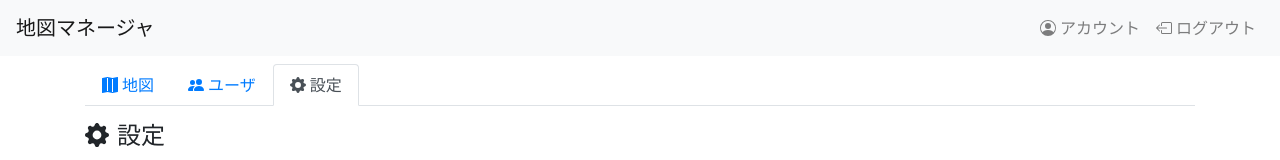
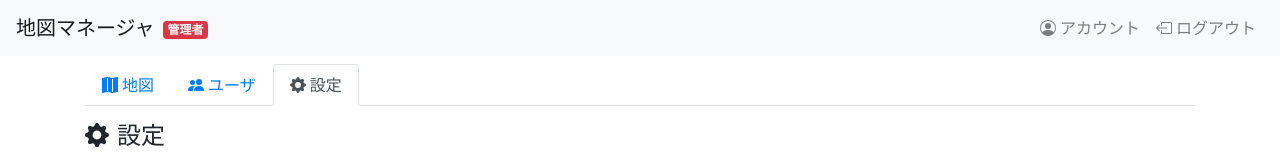
Before and after one commit to ItIsSunny385/chizu-manager-firebase, a Next.js app in the folder chizu-manager-firebase/: page /settings in a window 1280 px wide. Shown: the top 160 px of the page. Built offline with nearby package versions, Linux system fonts and the light colour scheme; no server answers; the database is empty.

Commit message:
ヘッダーに権限バッジを表示

```diff
--- a/chizu-manager-firebase/src/components/AdminApp.tsx
+++ b/chizu-manager-firebase/src/components/AdminApp.tsx
@@ -3,8 +3,10 @@ import NavTabs from './NavTabs';
 import FlashMessage, { Props as FlashMessageProps } from './FlashMessage';
 import { Col, Container, Row } from 'reactstrap';
 import { GearFill, MapFill, PeopleFill } from 'react-bootstrap-icons';
+import { PageRoles } from '../types/role';
 
 interface Props {
+    pageRole: PageRoles | undefined;
     children: any,
     activeTabId: number,
     pageTitle: string,
@@ -27,7 +29,7 @@ export default function AdminApp(props: Props) {
     }
 
     return (
-        <App title={props.pageTitle} loading={props.loading}>
+        <App title={props.pageTitle} loading={props.loading} pageRole={props.pageRole}>
             <Container>
                 <Row>
                     <Col>
--- a/chizu-manager-firebase/src/components/App.tsx
+++ b/chizu-manager-firebase/src/components/App.tsx
@@ -4,9 +4,11 @@ import 'bootstrap/dist/css/bootstrap.min.css';
 import SpinnerWithBack from './SpinnerWithBack';
 import MessageModal, { MessageModalProps } from './MessageModal';
 import Head from 'next/head';
+import { PageRoles } from '../types/role';
 
 interface Props {
     title: string;
+    pageRole: PageRoles | undefined;
     children: any;
     loading: boolean;
     containerStyle?: React.CSSProperties;
@@ -20,7 +22,7 @@ export default function App(props: Props) {
                 <title>{props.title} | 地図マネージャ</title>
             </Head>
             <main style={props.containerStyle}>
-                <Header />
+                <Header pageRole={props.pageRole} />
                 {props.children}
                 {props.loading && <SpinnerWithBack />}
             </main>
--- a/chizu-manager-firebase/src/components/Header.tsx
+++ b/chizu-manager-firebase/src/components/Header.tsx
@@ -1,15 +1,30 @@
 import * as React from 'react';
-import { useState, useEffect } from 'react';
-import { Nav, NavItem, Navbar, NavbarBrand, NavbarToggler, Collapse, NavLink } from 'reactstrap';
+import { useState } from 'react';
+import { Nav, NavItem, Navbar, NavbarBrand, NavbarToggler, Collapse, NavLink, Badge } from 'reactstrap';
 import { BoxArrowLeft, PersonCircle } from 'react-bootstrap-icons';
+import { PageRoles, PageRoleBadgeColor } from '../types/role';
 
-export default function Header() {
+export interface Props {
+    pageRole: PageRoles | undefined
+}
+
+export default function Header(props: Props) {
     const [isOpen, setIsOpen] = useState(false);
     const toggle = (() => setIsOpen(!isOpen));
 
     return (
         <Navbar color="light" light expand="md">
-            <NavbarBrand href="#">地図マネージャ</NavbarBrand>
+            <NavbarBrand href="#" className="mr-2">地図マネージャ</NavbarBrand>
+            {
+                props.pageRole
+                &&
+                <Badge
+                    color={PageRoleBadgeColor[props.pageRole]}
+                    className="mr-auto mt-1"
+                >
+                    {props.pageRole}
+                </Badge>
+            }
             <NavbarToggler onClick={toggle} />
             <Collapse isOpen={isOpen} navbar>
                 <Nav className="ml-auto" navbar>
--- a/chizu-manager-firebase/src/components/MapApp.tsx
+++ b/chizu-manager-firebase/src/components/MapApp.tsx
@@ -2,9 +2,11 @@ import React, { useState } from 'react';
 import App from "./App";
 import { GoogleMap, LoadScript } from "@react-google-maps/api";
 import { MessageModalProps } from './MessageModal';
+import { PageRoles } from '../types/role';
 
 interface Props {
     title: string;
+    pageRole: PageRoles | undefined;
     loading: boolean;
     children?: any;
     onLoadMap?: (map: google.maps.Map<Element>) => void | Promise<void>;
@@ -33,6 +35,7 @@ export default function MapApp(props: Props) {
     return (
         <App
             title={props.title}
+            pageRole={props.pageRole}
             loading={props.loading}
             containerStyle={appStyle}
             messageModalProps={props.messageModalProps}
--- a/chizu-manager-firebase/src/pages/maps/edit.tsx
+++ b/chizu-manager-firebase/src/pages/maps/edit.tsx
@@ -14,6 +14,7 @@ import AddMapModal from '../../components/AddMapModal';
 import { getStatusMap } from '../../utils/statusUtil';
 import { listeningMapInfoWithChildren } from '../../utils/mapUtil';
 import MapSettingModal from '../../components/MapSettingModal';
+import { PageRoles } from '../../types/role';
 
 interface Props {
     query: any
@@ -206,6 +207,7 @@ export default function Edit(props: Props) {
         <React.Fragment>
             <MapApp
                 title={mapData ? mapData.name + ' | 地図編集' : '地図編集'}
+                pageRole={PageRoles.Administrator}
                 loading={loading}
                 onLoadMap={setMap}
                 onRightClick={(e) => { setNewLatLng(e.latLng); }}
--- a/chizu-manager-firebase/src/pages/maps/index.tsx
+++ b/chizu-manager-firebase/src/pages/maps/index.tsx
@@ -11,6 +11,7 @@ import { getMapDataArrayWithNoChildByQuerySnapshot } from '../../utils/mapUtil'
 import Link from 'next/link';
 import { Button, Form, FormGroup, Input, Label } from 'reactstrap';
 import { useRouter } from 'next/router';
+import { PageRoles } from '../../types/role';
 
 const db = firebase.firestore();
 
@@ -31,6 +32,7 @@ export default function Index() {
         <AdminApp
             activeTabId={1}
             pageTitle="地図一覧"
+            pageRole={PageRoles.Administrator}
             loading={loading}
         >
             <Form inline className="mb-2">
--- a/chizu-manager-firebase/src/pages/settings/index.tsx
+++ b/chizu-manager-firebase/src/pages/settings/index.tsx
@@ -2,6 +2,7 @@ import { useState } from 'react';
 import AdminApp from '../../components/AdminApp';
 import StatusList from '../../components/StatusList';
 import { StatusType } from '../../types/model';
+import { PageRoles } from '../../types/role';
 import '../../utils/InitializeFirebase';
 
 export default function Index() {
@@ -11,6 +12,7 @@ export default function Index() {
         <AdminApp
             activeTabId={3}
             pageTitle="設定"
+            pageRole={PageRoles.Administrator}
             loading={statusListLoading}
         >
             <div className="mt-4">
--- a/chizu-manager-firebase/src/pages/users/index.tsx
+++ b/chizu-manager-firebase/src/pages/users/index.tsx
@@ -12,6 +12,7 @@ import '../../utils/InitializeFirebase';
 import { User } from '../../types/model';
 import { Props as FlashMessageProps } from '../../components/FlashMessage';
 import { Colors } from '../../types/bootstrap';
+import { PageRoles } from '../../types/role';
 
 const db = firebase.firestore();
 
@@ -49,6 +50,7 @@ export default function Index() {
         <AdminApp
             activeTabId={2}
             pageTitle="ユーザ一覧"
+            pageRole={PageRoles.Administrator}
             loading={loading}
             flashMessageProps={flashMessageProps}
         >
--- a/chizu-manager-firebase/src/pages/users/login.tsx
+++ b/chizu-manager-firebase/src/pages/users/login.tsx
@@ -15,7 +15,7 @@ export default function Login() {
     }, []);
 
     return (
-        <App title={'ログイン'} loading={false}>
+        <App title={'ログイン'} loading={false} pageRole={undefined}>
             <h5>{message}</h5>
         </App>
     );
--- /dev/null
+++ b/chizu-manager-firebase/src/types/role.tsx
@@ -0,0 +1,15 @@
+import { Colors } from "./bootstrap";
+
+export enum PageRoles {
+    Administrator = '管理者',
+    Manager = 'ﾏﾈｰｼﾞｬ',
+    Editor = '編集者',
+    User = '利用者',
+}
+
+export const PageRoleBadgeColor = {
+    [PageRoles.Administrator]: Colors.Danger,
+    [PageRoles.Manager]: Colors.Warning,
+    [PageRoles.Editor]: Colors.Primary,
+    [PageRoles.User]: Colors.Success,
+}
```
